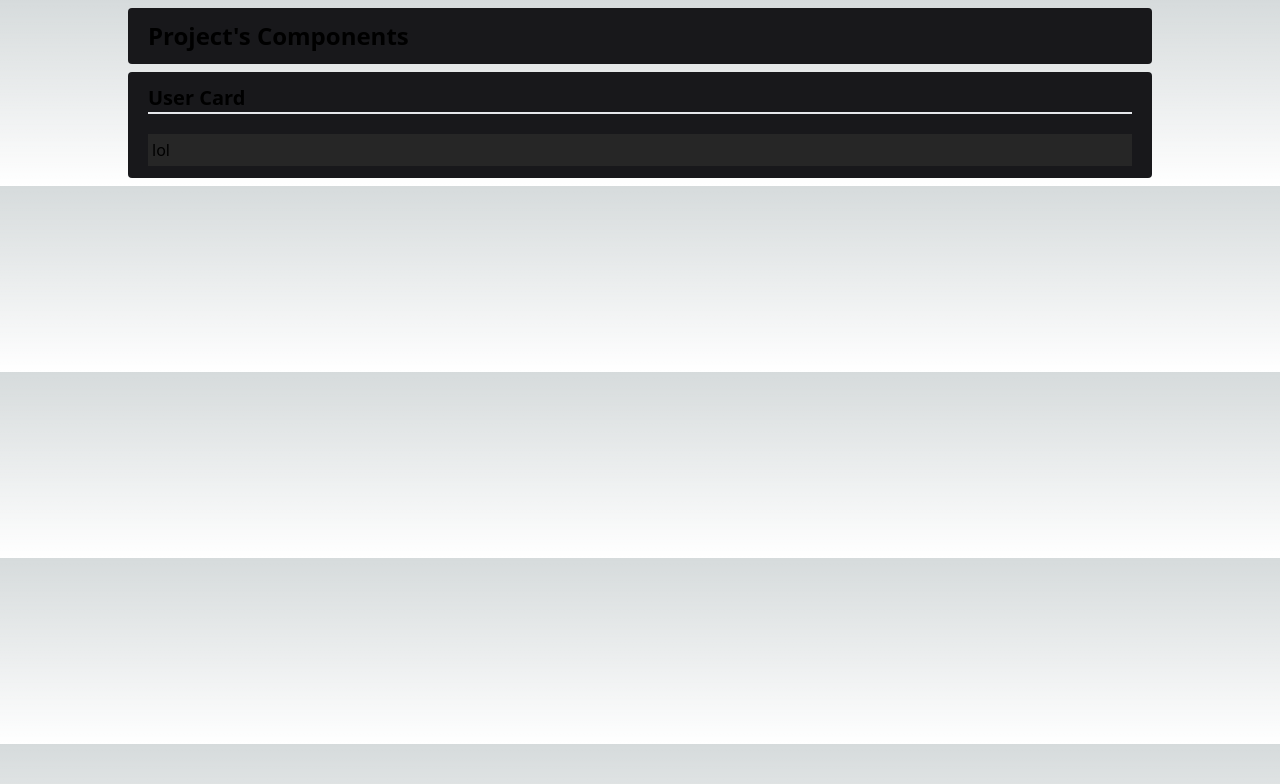
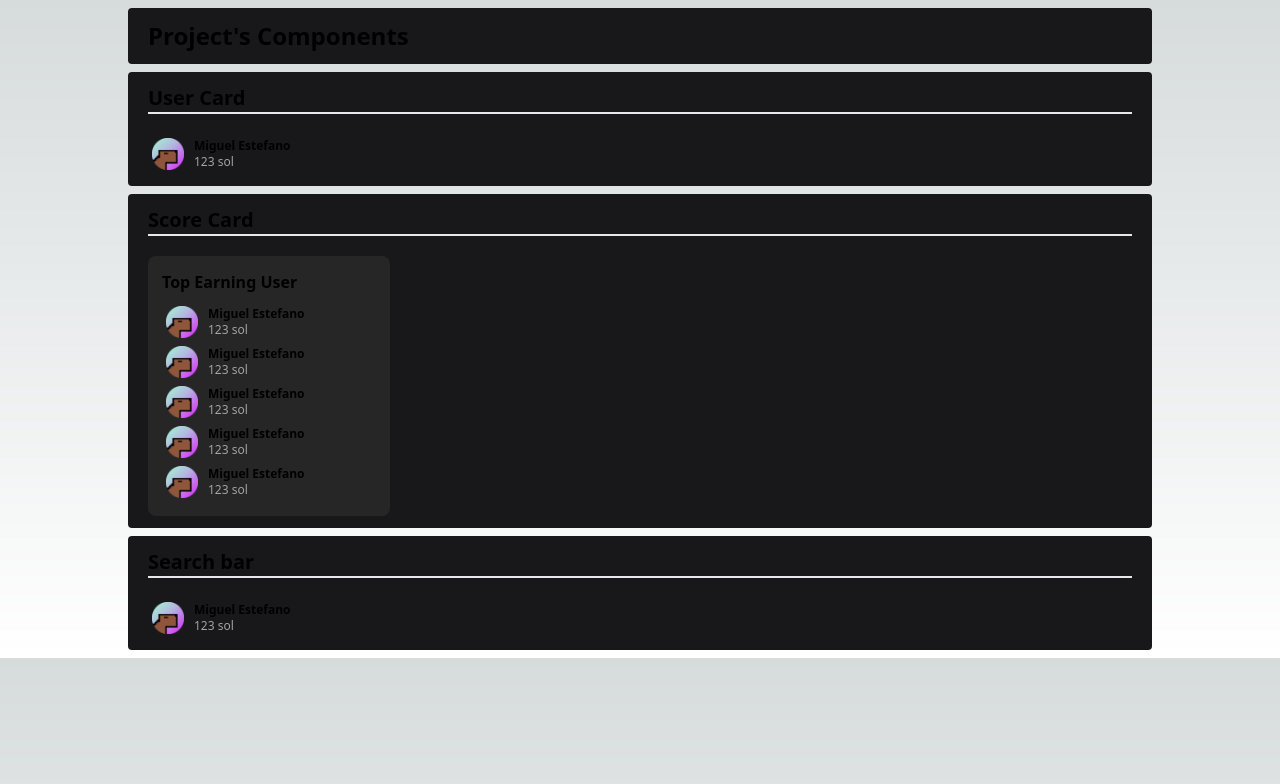
Before and after one commit to BastidaNicolas/comments-xyz-client, a Next.js app: page / in a window 1280 px wide. Shown: the top 784 px of the page. Built offline with nearby package versions, Linux system fonts and the light colour scheme.

Commit message:
started userCard & scoreCard

```diff
--- a/src/app/page.tsx
+++ b/src/app/page.tsx
@@ -2,6 +2,7 @@ import Image from "next/image";
 import { Inter } from "next/font/google";
 import styles from "./page.module.css";
 import UserCard from "@/components/userCard";
+import ScoreCard from "@/components/scoreCard";
 
 const inter = Inter({ subsets: ["latin"] });
 
@@ -13,7 +14,24 @@ export default function Home() {
       </div>
       <div className="bg-zinc-900 py-3 px-5 my-2 rounded">
         <h2 className="text-xl font-bold border-b-2 mb-5">User Card</h2>
-        <UserCard/>
+        <UserCard />
+      </div>
+      <div className="bg-zinc-900 py-3 px-5 my-2 rounded">
+        <h2 className="text-xl font-bold border-b-2 mb-5">Score Card</h2>
+        {/*ScoreCard always tries to be 100% width*/}
+        <div className="max-w-[242px]">
+          <ScoreCard>
+            <UserCard />
+            <UserCard />
+            <UserCard />
+            <UserCard />
+            <UserCard />
+          </ScoreCard>
+        </div>
+      </div>
+      <div className="bg-zinc-900 py-3 px-5 my-2 rounded">
+        <h2 className="text-xl font-bold border-b-2 mb-5">Search bar</h2>
+        <UserCard />
       </div>
     </div>
   );
--- /dev/null
+++ b/src/components/scoreCard.tsx
@@ -0,0 +1,8 @@
+export default function ScoreCard({children}:any) {
+    return (
+        <div className="p-3.5 bg-neutral-800 rounded-lg">
+            <div className="text-base font-bold mb-2 truncate" >Top Earning User</div>
+            {children}
+        </div>
+    );
+  }
--- a/src/components/userCard.tsx
+++ b/src/components/userCard.tsx
@@ -1,7 +1,19 @@
+import Link from "next/link";
+import Image from "next/image";
+
+import placeholderImg from "@/media/logo.png"
+
+
 export default function UserCard() {
-    return (
-      <div className="bg-neutral-800 p-1">
-       lol
-      </div>
+  return (
+        <Link href="/test" className="p-1 rounded-lg flex hover:bg-neutral-700 hover:cursor-pointer">
+            <div className="min-w-[2rem] mr-2.5">
+                <Image src={placeholderImg} alt="user profile image" height={32} width={32}/>
+            </div>
+            <div className="text-xs truncate">
+                <div className="font-bold truncate">Miguel Estefano</div>
+                <div className="font-normal text-neutral-400 truncate">123 sol</div>
+            </div>
+        </Link>
     );
-  }
+}
```
Also changed, not shown: src/media/logo.png (added).
